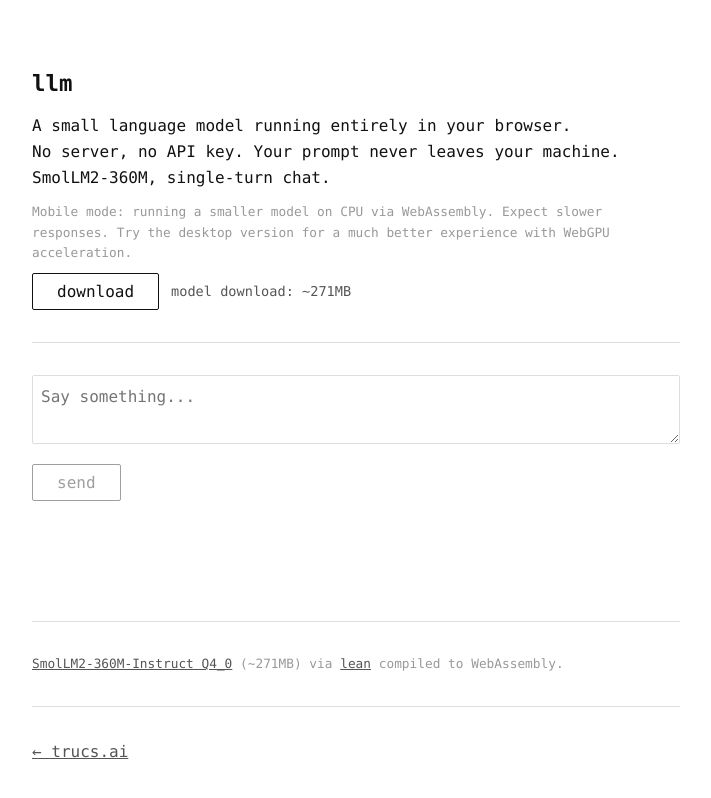
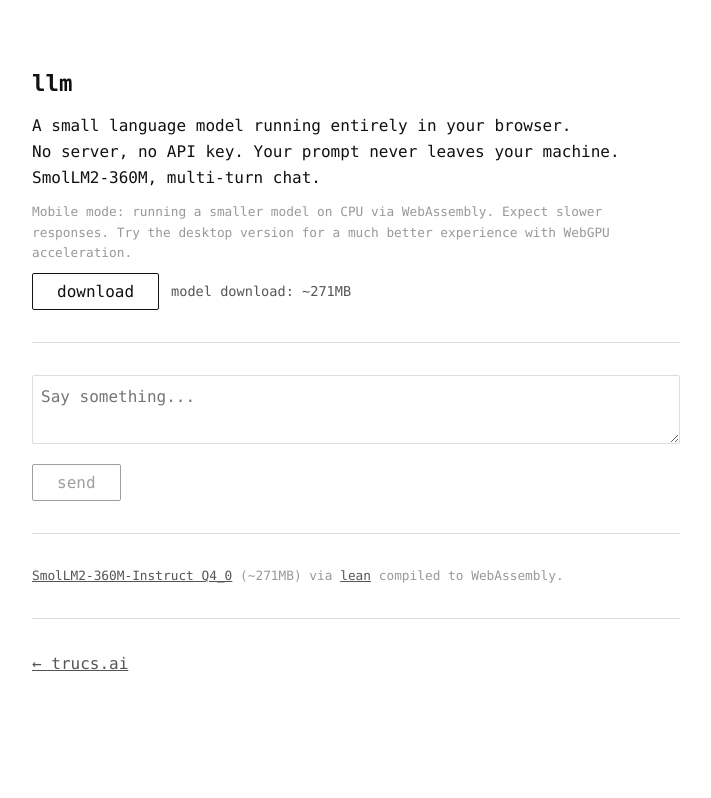
Before and after one commit to idle-intelligence/trucs.ai, a Jekyll site: the page llm/index.html, which Jekyll copies as it is, in a window 1280 px wide. Shown: the top 798 px of the page, without its empty margins (284-995 px from the left). Built offline with Jekyll 4.4.1, drawn with Linux system fonts in a browser that asks for light colours; some of the changed lines change nothing that is shown.

Commit message:
llm: multi-turn chat with a system prompt and a pre-warmed prefix
The worker keeps the message list (system, user, assistant turns), renders it with chatRender and drops the oldest exchange on ContextOverflow before retrying. The system prompt is run once after load so the KV cache holds it when the first turn arrives. The conversation is shown above the input, the stats line sits under the latest reply and now always includes time to first token. Repetition penalty is 1.0, as the 1.1 value made replies run on to the token limit once earlier turns were in the context. Worker URL build tag bumped.

```diff
--- a/llm/index.html
+++ b/llm/index.html
@@ -70,11 +70,22 @@
       gap: 1em;
       margin-top: 0.75em;
     }
-    #output {
-      margin-top: 1.5em;
+    #chat:has(.msg) {
+      margin-bottom: 1.5em;
+    }
+    .msg {
+      margin-top: 0.75em;
       white-space: pre-wrap;
       word-break: break-word;
-      min-height: 4em;
+    }
+    .msg:first-child {
+      margin-top: 0;
+    }
+    .msg.user {
+      color: #555;
+    }
+    #stats:empty {
+      display: none;
     }
     #stats {
       margin-top: 0.5em;
@@ -103,7 +114,7 @@
     <p>
       A small language model running entirely in your browser.<br>
       No server, no API key. Your prompt never leaves your machine.<br>
-      <span id="model-name">SmolLM2-1.7B</span>, single-turn chat.
+      <span id="model-name">SmolLM2-1.7B</span>, multi-turn chat.
     </p>
     <p id="mobile-warning" class="panel-desc" hidden>Mobile mode: running a smaller model on CPU via WebAssembly. Expect slower responses. Try the desktop version for a much better experience with WebGPU acceleration.</p>
 
@@ -115,17 +126,16 @@
 
     <hr>
 
+    <div id="chat"><div id="stats"></div></div>
+
     <textarea id="input" placeholder="Say something..." maxlength="2000"></textarea>
     <div class="controls">
       <button id="send-btn" disabled>send</button>
     </div>
 
-    <div id="output"></div>
-    <div id="stats"></div>
-
     <hr>
 
-    <p id="desc-full" class="panel-desc"><a href="https://huggingface.co/bartowski/SmolLM2-1.7B-Instruct-GGUF">SmolLM2-1.7B-Instruct Q4_0</a>, single-turn chat via WebGPU with <a href="https://github.com/idle-intelligence/llm-web">lean</a>.</p>
+    <p id="desc-full" class="panel-desc"><a href="https://huggingface.co/bartowski/SmolLM2-1.7B-Instruct-GGUF">SmolLM2-1.7B-Instruct Q4_0</a>, multi-turn chat via WebGPU with <a href="https://github.com/idle-intelligence/llm-web">lean</a>.</p>
     <p id="desc-mobile" class="panel-desc" hidden><a href="https://huggingface.co/bartowski/SmolLM2-360M-Instruct-GGUF">SmolLM2-360M-Instruct Q4_0</a> (~271MB) via <a href="https://github.com/idle-intelligence/llm-web">lean</a> compiled to WebAssembly.</p>
 
     <hr>
@@ -137,7 +147,8 @@
     const sendBtn = document.getElementById('send-btn');
     const loadBtn = document.getElementById('load-btn');
     const statusText = document.getElementById('status-text');
-    const output = document.getElementById('output');
+    const chat = document.getElementById('chat');
+    let output = null;
     const stats = document.getElementById('stats');
     const descFull = document.getElementById('desc-full');
     const descMobile = document.getElementById('desc-mobile');
@@ -264,7 +275,7 @@
       document.getElementById('voice-link').hidden = true;
     }
 
-    const worker = new Worker(new URL('./lean-chat-worker.js?v=2026-10-10-lean-1fce23d', import.meta.url), { type: 'module' });
+    const worker = new Worker(new URL('./lean-chat-worker.js?v=2026-10-11-multiturn', import.meta.url), { type: 'module' });
 
     let ready = false;
     let isCached = false;
@@ -317,11 +328,7 @@
       } else if (msg.type === 'done') {
         if (sentenceBuffer.trim()) sendVoiceChunks(sentenceBuffer.trim());
         if (voiceConnected) channel.postMessage({ from: 'llm', type: 'done' });
-        if (backend === 'webgpu') {
-          const elapsed = (performance.now() - genStart) / 1000;
-          const tokSec = (msg.tokens / elapsed).toFixed(1);
-          stats.textContent = `${msg.tokens} tokens in ${elapsed.toFixed(1)}s (${tokSec} tok/s)`;
-        } else if (firstTokenTime !== null) {
+        if (firstTokenTime !== null) {
           const ttfb = ((firstTokenTime - genStart) / 1000).toFixed(1);
           const decodeTime = (performance.now() - firstTokenTime) / 1000;
           const tokSec = decodeTime > 0 ? (msg.tokens / decodeTime).toFixed(1) : '—';
@@ -344,6 +351,7 @@
           loadBtn.disabled = false;
           sendBtn.disabled = true;
         } else {
+          if (!output) addMessage('bot');
           output.textContent = 'error: ' + text;
           if (backend !== 'webgpu') statusText.textContent = 'ready';
           sendBtn.disabled = false;
@@ -358,11 +366,22 @@
       worker.postMessage({ type: 'load', model: MODEL });
     }
 
+    // Adds a message above the stats line, which stays under the latest reply.
+    function addMessage(who) {
+      const el = document.createElement('div');
+      el.className = 'msg ' + who;
+      chat.insertBefore(el, stats);
+      if (who === 'bot') output = el;
+      return el;
+    }
+
     function generate() {
       const text = input.value.trim().slice(0, 2000);
       if (!text || !ready) return;
       sendBtn.disabled = true;
-      output.textContent = '';
+      input.value = '';
+      addMessage('user').textContent = text;
+      addMessage('bot');
       stats.textContent = '';
       sentenceBuffer = '';
       firstTokenTime = null;
--- a/llm/lean-chat-worker.js
+++ b/llm/lean-chat-worker.js
@@ -14,10 +14,12 @@
 //                   {type:'token', text} | {type:'done', tokens}
 //                   {type:'error', message}
 //
-// Single-turn: every chat renders just the one user message through the
-// chat template, matching this page's "single-turn chat" copy. lean itself
-// keeps no conversation of its own (see Lean.generate); there is nothing to
-// reset between turns. No top-level import/await: a module worker with a
+// Multi-turn: the worker keeps the message list (a system message, then
+// user and assistant turns) and renders all of it through the chat template
+// on every turn. lean itself keeps no conversation of its own (see
+// Lean.generate); it reuses the KV cache of the longest common prefix with
+// the previous prompt. When a prompt does not fit, the oldest exchange is
+// dropped and the turn retried. No top-level import/await: a module worker with a
 // top-level await can drop messages posted before it resolves (2026-09-22
 // llm-life incident). self.onmessage is wired synchronously first and
 // buffers into EARLY until the real handlers are installed, then the
@@ -122,10 +124,57 @@
   }
   if (!engine) throw new Error(`no backend available (${skipped.join('; ')})`);
 
+  await warmUp();
+
   self.postMessage({ type: 'ready', backend, label: backendLabel(backend, caps.hardwareConcurrency) });
 }
 
-const GEN_PARAMS = { maxNewTokens: 512, temperature: 0.7, topK: 40, topP: 0.9, repetitionPenalty: 1.1, seed: 0 };
+const GEN_PARAMS = { maxNewTokens: 512, temperature: 0.7, topK: 40, topP: 0.9, repetitionPenalty: 1.0, seed: 0 };
+
+const SYSTEM_PROMPT = 'You are a small language model running entirely in the user\'s browser, on the lean inference engine, with no server. Keep your answers brief.';
+const SYSTEM = { role: 'system', content: SYSTEM_PROMPT };
+
+// The whole conversation after the system message, as {role, content}.
+let HISTORY = [];
+
+// Runs one generation over the system message alone, so the KV cache
+// already holds the system prompt when the first user turn arrives. The
+// system-only text must be a byte prefix of every later prompt for lean's
+// prefix reuse to apply; that is checked here against a sample turn.
+async function warmUp() {
+  try {
+    const prefix = lean.chatRender(chatTemplate, [SYSTEM], null, false);
+    const full = lean.chatRender(chatTemplate, [SYSTEM, { role: 'user', content: 'hi' }], null, true);
+    console.log(`[lean] warm-up prefix check: system-only prompt is a prefix of the first full prompt: ${full.startsWith(prefix)} (${engine.tokenCount(prefix)} tokens)`);
+    const t0 = performance.now();
+    await engine.generate(prefix, { ...GEN_PARAMS, maxNewTokens: 1 }, () => {}, null);
+    console.log(`[lean] warm-up done in ${((performance.now() - t0) / 1000).toFixed(2)}s`);
+  } catch (e) {
+    console.warn(`[lean] warm-up failed: ${e && e.message ? e.message : e}`);
+  }
+}
+
+async function generateOnce(turn) {
+  const prompt = lean.chatRender(chatTemplate, turn, null, true);
+  return engine.generate(prompt, GEN_PARAMS, (piece) => self.postMessage({ type: 'token', text: piece }), abortFlag.cloneFlag());
+}
+
+// Retries a turn against a shrinking message list: `turn` is the system
+// message, HISTORY and the pending user message (chatTrimOldestExchange
+// keeps that latest user turn and drops the oldest exchange before it).
+async function generateWithTrim(turn) {
+  for (;;) {
+    try {
+      return { turn, reply: await generateOnce(turn) };
+    } catch (e) {
+      if (!(e && e.name === 'ContextOverflow')) throw e;
+      const trimmed = lean.chatTrimOldestExchange(turn);
+      if (!trimmed) throw e;
+      console.log(`[lean] context overflow (needed=${e.needed} available=${e.available}); dropping the oldest turn`);
+      turn = trimmed;
+    }
+  }
+}
 
 async function chat(text) {
   if (!engine) {
@@ -133,9 +182,9 @@
     return;
   }
   try {
-    const prompt = lean.chatRender(chatTemplate, [{ role: 'user', content: text }], null, true);
     abortFlag = new lean.AbortFlag();
-    const reply = await engine.generate(prompt, GEN_PARAMS, (piece) => self.postMessage({ type: 'token', text: piece }), abortFlag.cloneFlag());
+    const { turn, reply } = await generateWithTrim([SYSTEM, ...HISTORY, { role: 'user', content: text }]);
+    HISTORY = [...turn.slice(1), { role: 'assistant', content: reply }];
     let tokens = 0;
     try { tokens = engine.tokenCount(reply); } catch (_) {}
     self.postMessage({ type: 'done', tokens });
```
